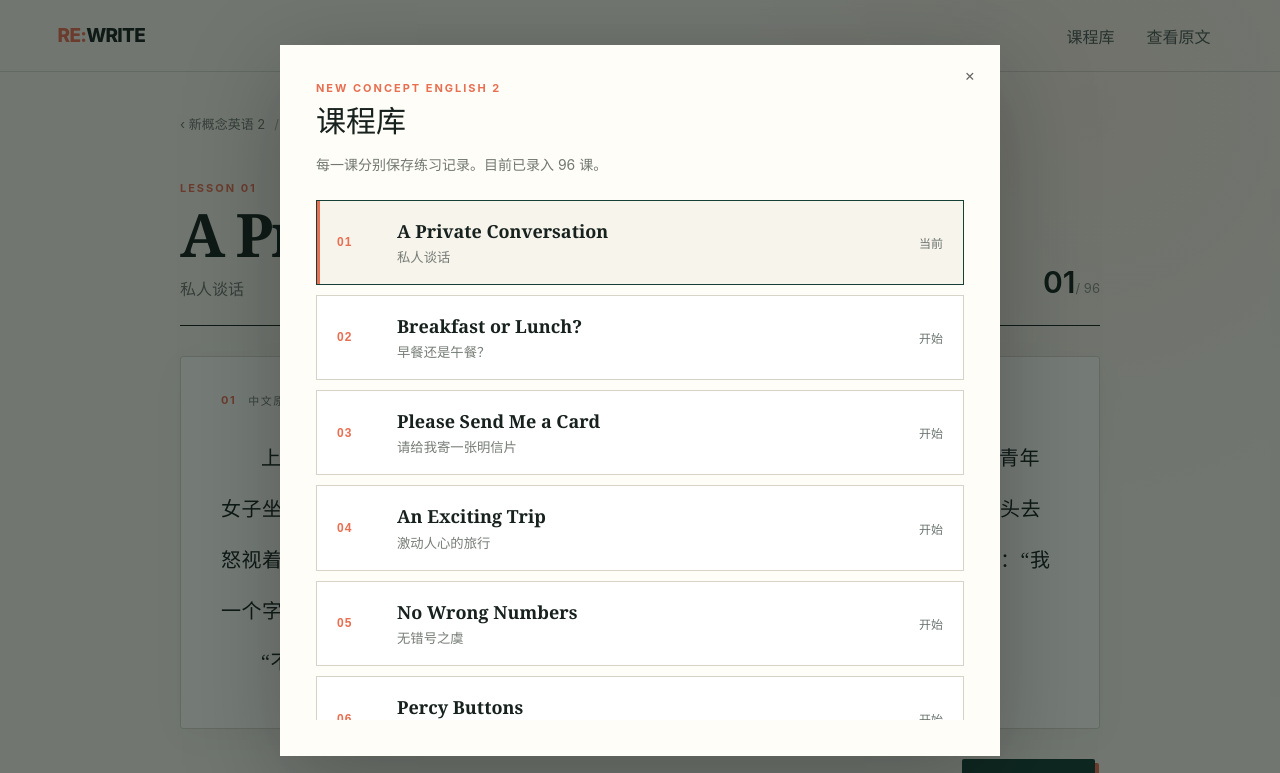
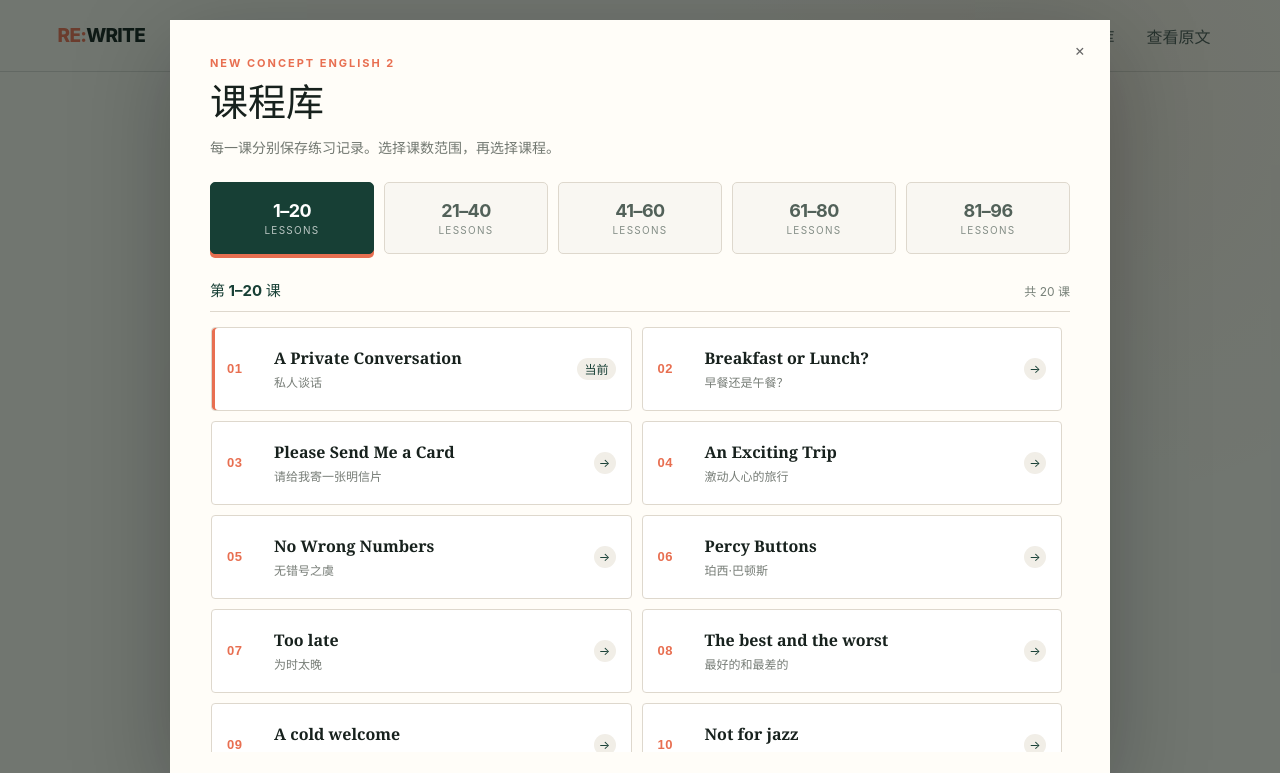
Before and after one commit to 7wyd2284p7-afk/rewriteetirwer, a website: page index.html in a window 1280 px wide. Both pictures are taken after a click on the button "课程库". Shown: the top 773 px of the page. Drawn offline with Linux system fonts and the light colour scheme.

Commit message:
Group lesson library into ranges

```diff
--- a/src/main.js
+++ b/src/main.js
@@ -1,5 +1,6 @@
 const lessons = window.RETRANSLATE_LESSONS;
 const currentLessonKey = "retranslate.currentLesson";
+const libraryRanges = [[1, 20], [21, 40], [41, 60], [61, 80], [81, 96]];
 let currentIndex = Math.min(Math.max(Number(localStorage.getItem(currentLessonKey) || 0), 0), lessons.length - 1);
 let lesson = lessons[currentIndex];
 let keys = lessonKeys(lesson);
@@ -24,6 +25,7 @@
     startedAt: null,
     settingsOpen: false,
     libraryOpen: false,
+    libraryRangeIndex: libraryRanges.findIndex(([start, end]) => lesson.number >= start && lesson.number <= end),
   };
 }
 
@@ -426,12 +428,16 @@
 
 function renderLibraryModal() {
   if (!state.libraryOpen) return "";
-  const cards = lessons.map((item, index) => {
+  const [start, end] = libraryRanges[state.libraryRangeIndex];
+  const rangeTabs = libraryRanges.map(([from, to], index) => `<button class="library-range" type="button" role="tab" aria-label="${from}–${to}课" aria-selected="${index === state.libraryRangeIndex}" data-library-range="${index}">
+    <strong>${from}–${to}</strong><small>LESSONS</small>
+  </button>`).join("");
+  const cards = lessons.map((item, index) => ({ item, index })).filter(({ item }) => item.number >= start && item.number <= end).map(({ item, index }) => {
     const completed = localStorage.getItem(lessonKeys(item).completed) === "true";
     return `<button class="lesson-card ${index === currentIndex ? "active" : ""}" type="button" data-lesson-index="${index}">
       <span class="lesson-card-number">${String(item.number).padStart(2, "0")}</span>
       <span><strong>${escapeHTML(item.title)}</strong><small>${escapeHTML(item.titleCn)}</small></span>
-      <em>${completed ? "已完成 ✓" : index === currentIndex ? "当前" : "开始"}</em>
+      <em aria-label="${completed ? "已完成" : index === currentIndex ? "当前课程" : "开始课程"}">${completed ? "✓" : index === currentIndex ? "当前" : "→"}</em>
     </button>`;
   }).join("");
   return `<div class="modal-backdrop" id="library-backdrop">
@@ -439,7 +445,9 @@
       <button class="close-button" id="close-library" type="button" aria-label="关闭">×</button>
       <div class="eyebrow">NEW CONCEPT ENGLISH 2</div>
       <h2 id="library-title">课程库</h2>
-      <p>每一课分别保存练习记录。目前已录入 ${lessons.length} 课。</p>
+      <p>每一课分别保存练习记录。选择课数范围，再选择课程。</p>
+      <div class="library-ranges" role="tablist" aria-label="课程范围">${rangeTabs}</div>
+      <div class="library-range-summary"><strong>第 ${start}–${end} 课</strong><span>共 ${end - start + 1} 课</span></div>
       <div class="lesson-list">${cards}</div>
     </section>
   </div>`;
@@ -447,6 +455,7 @@
 
 function render() {
   document.title = `回译室 · ${lesson.title}`;
+  document.body.classList.toggle("has-modal", state.settingsOpen || state.libraryOpen);
   root.innerHTML = `<div class="app-shell ${state.mode === "writing" ? "is-writing" : ""}">
     <header class="topbar">
       <div class="brand"><span>RE:</span>WRITE</div>
@@ -500,6 +509,11 @@
   });
   document.getElementById("previous-lesson")?.addEventListener("click", () => switchLesson(currentIndex - 1));
   document.getElementById("next-lesson")?.addEventListener("click", () => switchLesson(currentIndex + 1));
+  document.querySelectorAll("[data-library-range]").forEach((button) => button.addEventListener("click", () => {
+    state.libraryRangeIndex = Number(button.dataset.libraryRange);
+    render();
+    document.querySelector(`[data-library-range="${state.libraryRangeIndex}"]`)?.focus();
+  }));
   document.querySelectorAll("[data-lesson-index]").forEach((button) => button.addEventListener("click", () => switchLesson(Number(button.dataset.lessonIndex))));
   document.getElementById("close-modal")?.addEventListener("click", closeSettings);
   document.getElementById("settings-backdrop")?.addEventListener("mousedown", (event) => event.target === event.currentTarget && closeSettings());
@@ -510,7 +524,12 @@
 
 function openSettings() { state.settingsOpen = true; render(); document.getElementById("close-modal")?.focus(); }
 function closeSettings() { state.settingsOpen = false; render(); }
-function openLibrary() { state.libraryOpen = true; render(); }
+function openLibrary() {
+  state.libraryRangeIndex = libraryRanges.findIndex(([start, end]) => lesson.number >= start && lesson.number <= end);
+  state.libraryOpen = true;
+  render();
+  document.getElementById("close-library")?.focus();
+}
 function closeLibrary() { state.libraryOpen = false; render(); }
 
 render();
--- a/src/styles.css
+++ b/src/styles.css
@@ -13,6 +13,7 @@
 
 * { box-sizing: border-box; }
 body { margin: 0; min-width: 320px; min-height: 100vh; min-height: 100dvh; }
+body.has-modal { overflow: hidden; }
 button, textarea { font: inherit; }
 button { cursor: pointer; touch-action: manipulation; }
 
@@ -89,16 +90,36 @@
 .modal-drag-handle.is-dragging { cursor: grabbing; }
 .original-modal-copy { max-height: min(55vh, 480px, calc(100dvh - 190px)); overflow: auto; margin-top: 24px; padding: 18px; border: 1px solid #cfc9bd; background: white; white-space: pre-wrap; font: 16px/1.7 Georgia, serif; }
 .close-button { position: absolute; right: 19px; top: 19px; border: 0; background: transparent; color: #666; }
-.library-modal { width: min(720px, 100%); }
-.lesson-list { display: grid; gap: 10px; margin-top: 26px; max-height: min(520px, 65vh); overflow-y: auto; }
-.lesson-card { width: 100%; border: 1px solid #d8d3c8; background: #fff; padding: 18px 20px; display: grid; grid-template-columns: 44px 1fr auto; gap: 16px; align-items: center; text-align: left; color: var(--ink); }
-.lesson-card:hover, .lesson-card.active { border-color: var(--forest); background: #f7f4ec; }
+.library-modal { width: min(940px, 100%); height: min(780px, calc(100dvh - 40px)); min-height: 0; display: flex; flex-direction: column; padding: 36px 40px 28px; }
+.library-modal h2 { font-size: 38px; margin-top: 2px; }
+.library-modal > p { margin: 0 0 25px; }
+.library-ranges { display: grid; grid-template-columns: repeat(5, minmax(0, 1fr)); gap: 10px; margin-bottom: 25px; }
+.library-range { min-width: 0; min-height: 72px; padding: 12px 10px; border: 1px solid #ded8cd; border-radius: 5px; background: #f9f7f2; color: #526159; text-align: center; transition: border-color .15s, background .15s, transform .15s; }
+.library-range:hover { border-color: var(--forest); transform: translateY(-2px); }
+.library-range:focus-visible { outline: 2px solid var(--coral); outline-offset: 2px; }
+.library-range[aria-selected="true"] { border-color: var(--forest); background: var(--forest); color: white; box-shadow: 0 4px 0 var(--coral); }
+.library-range strong { display: block; font-size: 18px; letter-spacing: -.03em; }
+.library-range small { display: block; margin-top: 3px; font-size: 10px; letter-spacing: .13em; opacity: .7; }
+.library-range-summary { display: flex; align-items: baseline; justify-content: space-between; border-bottom: 1px solid #ded8cd; padding-bottom: 11px; margin-bottom: 14px; color: #778078; font-size: 12px; }
+.library-range-summary strong { color: var(--forest); font-size: 15px; }
+.library-modal .lesson-list { min-height: 0; flex: 1; display: grid; grid-template-columns: repeat(2, minmax(0, 1fr)); align-content: start; gap: 10px; padding: 1px 8px 4px 1px; overflow-y: auto; scrollbar-color: #abb5ae transparent; }
+.lesson-card { width: 100%; min-height: 84px; border: 1px solid #ded8cd; border-radius: 4px; background: #fff; padding: 12px 15px; display: grid; grid-template-columns: 35px minmax(0, 1fr) auto; gap: 12px; align-items: center; text-align: left; color: var(--ink); transition: border-color .15s, background .15s, transform .15s; }
+.lesson-card:hover, .lesson-card:focus-visible { border-color: var(--forest); background: #f7f4ec; transform: translateY(-1px); outline: none; }
 .lesson-card.active { box-shadow: inset 3px 0 0 var(--coral); }
-.lesson-card-number { color: var(--coral); font: 700 12px/1 Arial, sans-serif; letter-spacing: .08em; }
+.lesson-card-number { color: var(--coral); font: 800 13px/1 Arial, sans-serif; letter-spacing: .04em; }
 .lesson-card strong, .lesson-card small { display: block; }
-.lesson-card strong { font: 600 18px/1.35 Georgia, serif; }
-.lesson-card small { color: #777d77; margin-top: 4px; }
-.lesson-card em { color: #6b756f; font-size: 12px; font-style: normal; }
+.lesson-card strong { font: 600 16px/1.25 Georgia, serif; }
+.lesson-card small { color: #777d77; font-size: 12px; margin-top: 5px; }
+.lesson-card em { width: 22px; height: 22px; display: grid; place-items: center; border-radius: 50%; background: #f1eee7; color: var(--forest); font-size: 12px; font-style: normal; white-space: nowrap; }
+.lesson-card.active em { width: auto; padding: 0 7px; border-radius: 11px; }
+.lesson-card:hover em, .lesson-card:focus-visible em { background: var(--forest); color: white; }
+
+@media (max-width: 760px) {
+  .library-modal { padding: 28px 24px; }
+  .library-ranges { gap: 7px; }
+  .library-range strong { font-size: 14px; }
+  .library-modal .lesson-list { grid-template-columns: 1fr; }
+}
 
 @media (max-width: 680px) {
   .topbar { height: 62px; padding: 0 18px; }
@@ -114,8 +135,13 @@
   .empty-original { grid-template-columns: auto 1fr; }
   .lesson-switcher { grid-template-columns: 1fr 1fr; }
   .lesson-switcher span { display: none; }
-  .lesson-card { grid-template-columns: 34px 1fr; }
-  .lesson-card em { grid-column: 2; }
+  .modal-backdrop { padding: 10px; }
+  .library-modal { height: calc(100dvh - 20px); padding: 24px 18px; }
+  .library-modal h2 { font-size: 30px; }
+  .library-ranges { grid-template-columns: repeat(3, minmax(0, 1fr)); gap: 7px; margin-bottom: 22px; }
+  .library-range { min-height: 62px; padding: 10px 4px; }
+  .lesson-card { grid-template-columns: 27px minmax(0, 1fr) auto; padding: 13px 11px; gap: 8px; }
+  .lesson-card strong { font-size: 15px; }
   .comparison-summary em { width: 100%; margin-left: 0; }
 }
 
```
Also changed, not shown: README.md, 1 other file.
